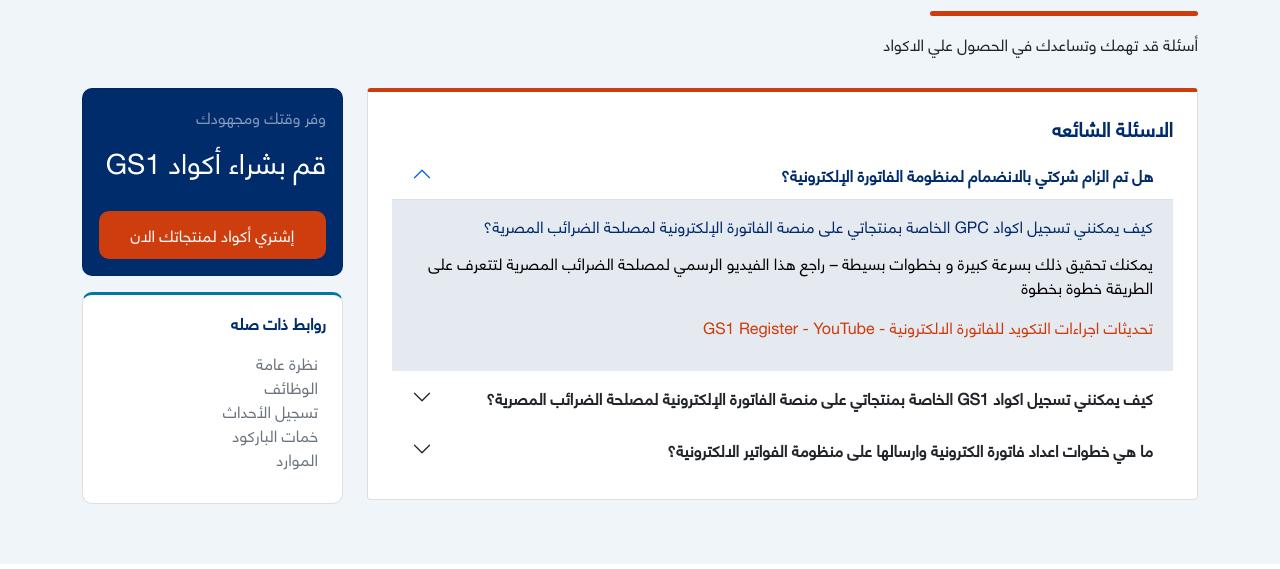
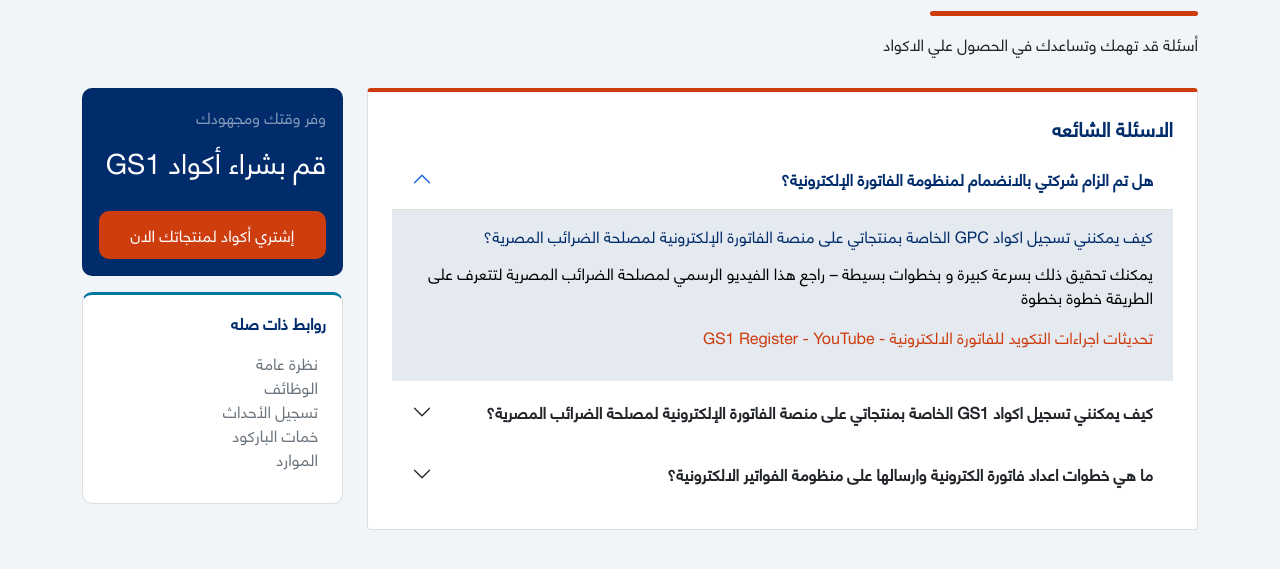
Before and after one commit to benessaessa/gs1, a plain HTML site: page index.html in a window 1280 px wide. Shown: the part 2813-3382 px from the top of the page. Drawn offline with nearby package versions, Linux system fonts and the light colour scheme.

Commit message:
landing page

```diff
--- a/css/style.css
+++ b/css/style.css
@@ -135,6 +135,9 @@ body{
 .bgGrayLight{
     background-color: #fbfcfd;
 }
+.accordion-button{
+    line-height: 30px;
+}
 .accordion-button::after{
     margin-right: auto;
     margin-left: unset;
--- a/index.html
+++ b/index.html
@@ -176,7 +176,7 @@
                         <div class="accordion" id="accordionPanelsStayOpenExample">
                             <div class="accordion-item border-0">
                                 <h2 class="accordion-header" id="panelsStayOpen-headingOne">
-                                    <button class="accordion-button fw-bold" type="button" data-bs-toggle="collapse" data-bs-target="#panelsStayOpen-collapseOne" aria-expanded="true" aria-controls="panelsStayOpen-collapseOne">
+                                    <button class="accordion-button text-end fw-bold" type="button" data-bs-toggle="collapse" data-bs-target="#panelsStayOpen-collapseOne" aria-expanded="true" aria-controls="panelsStayOpen-collapseOne">
                                         هل تم الزام شركتي بالانضمام لمنظومة الفاتورة الإلكترونية؟
                                     </button>
                                 </h2>
@@ -190,7 +190,7 @@
                             </div>
                             <div class="accordion-item border-0">
                                 <h2 class="accordion-header" id="panelsStayOpen-headingTwo">
-                                <button class="accordion-button collapsed fw-bold" type="button" data-bs-toggle="collapse" data-bs-target="#panelsStayOpen-collapseTwo" aria-expanded="false" aria-controls="panelsStayOpen-collapseTwo">
+                                <button class="accordion-button text-end collapsed fw-bold" type="button" data-bs-toggle="collapse" data-bs-target="#panelsStayOpen-collapseTwo" aria-expanded="false" aria-controls="panelsStayOpen-collapseTwo">
                                     كيف يمكنني تسجيل اكواد GS1 الخاصة بمنتجاتي على منصة الفاتورة الإلكترونية لمصلحة الضرائب المصرية؟
                                 </button>
                                 </h2>
@@ -204,7 +204,7 @@
                             </div>
                             <div class="accordion-item border-0">
                                 <h2 class="accordion-header" id="panelsStayOpen-headingThree">
-                                <button class="accordion-button collapsed fw-bold" type="button" data-bs-toggle="collapse" data-bs-target="#panelsStayOpen-collapseThree" aria-expanded="false" aria-controls="panelsStayOpen-collapseThree">
+                                <button class="accordion-button text-end collapsed fw-bold" type="button" data-bs-toggle="collapse" data-bs-target="#panelsStayOpen-collapseThree" aria-expanded="false" aria-controls="panelsStayOpen-collapseThree">
                                     ما هي خطوات اعداد فاتورة الكترونية وارسالها على منظومة الفواتير الالكترونية؟
                                 </button>
                                 </h2>
```
